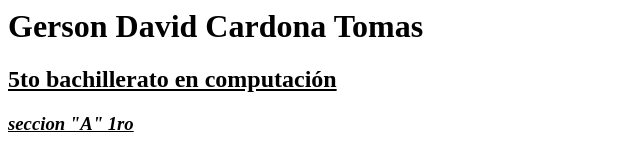
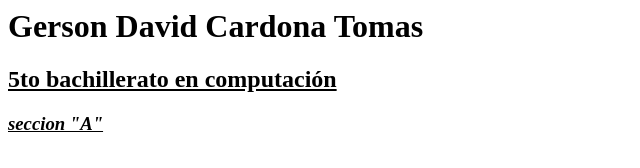
Before and after one commit to CardonaGD/Tarea, a plain HTML site: page index.html in a window 1280 px wide. Shown: the full height of the page, 0-640 px from the left. Drawn offline with Linux system fonts and the light colour scheme.

Commit message:
modificación de texto

```diff
--- a/index.html
+++ b/index.html
@@ -6,7 +6,7 @@
 
 <h1><b>Gerson David Cardona Tomas</b></h1>
 <h2><u>5to bachillerato en computación</u></h2>
-<h3><i><u>seccion "A" 1ro</u></i></h3>
+<h3><i><u>seccion "A"</u></i></h3>
 
 </body>
 </html>
```
